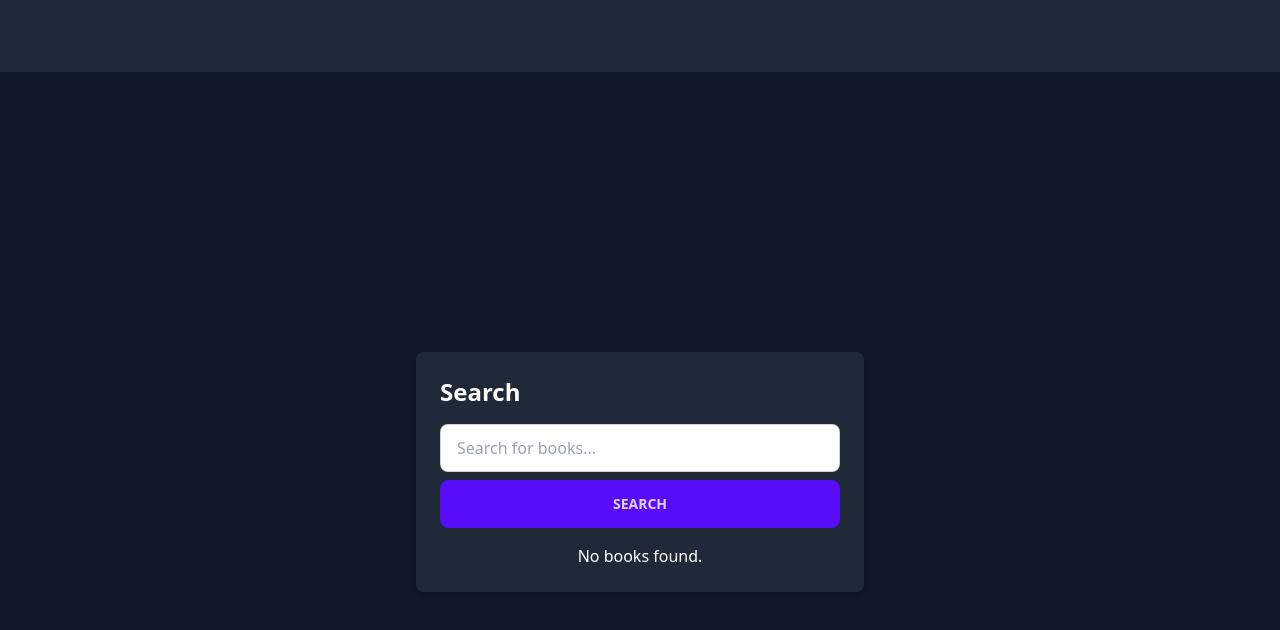
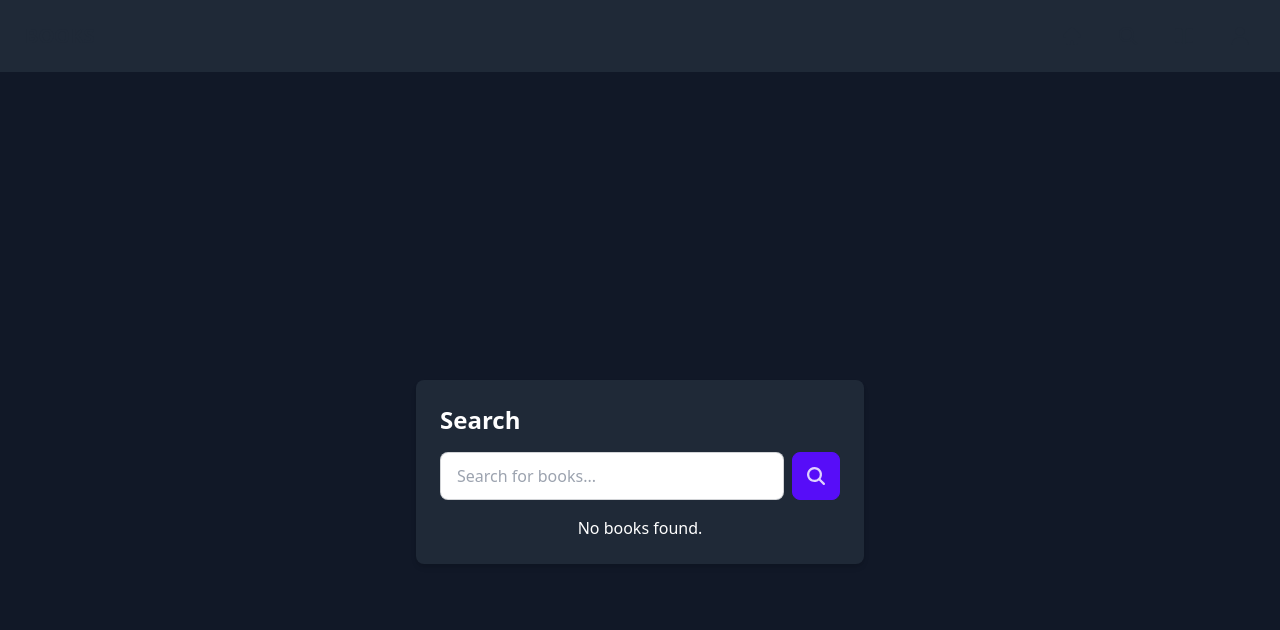
Before and after one commit to sabieber/books, a Vue app in the folder frontend/: page /search in a window 1280 px wide. Shown: the top 630 px of the page. Built offline with nearby package versions, Linux system fonts and the light colour scheme; sample sign-in values are in the browser's storage.

Commit message:
Improve look and behaviour of search input

```diff
--- a/frontend/src/views/SearchView.vue
+++ b/frontend/src/views/SearchView.vue
@@ -4,9 +4,11 @@
       <div class="flex justify-between items-center mb-4">
         <h2 class="text-2xl font-semibold text-white">Search</h2>
       </div>
-      <div class="form-control mb-4">
-        <input type="text" v-model="query" class="input input-bordered" placeholder="Search for books..." />
-        <button class="btn btn-primary mt-2" @click="searchBooks">Search</button>
+      <div class="form-control mb-4 flex flex-row">
+        <input type="text" v-model="query" class="input input-bordered flex-grow" placeholder="Search for books..." @keyup.enter="searchBooks" />
+        <button class="btn btn-square btn-primary ml-2" @click="searchBooks">
+          <MagnifyingGlassIcon class="size-6"/>
+        </button>
       </div>
       <div v-if="loading" class="flex justify-center">
         <span class="loading loading-spinner loading-lg"></span>
@@ -28,8 +30,10 @@
 <script lang="ts">
 import { defineComponent } from 'vue';
 import { useRouter, useRoute } from 'vue-router';
+import {MagnifyingGlassIcon} from "@heroicons/vue/16/solid";
 
 export default defineComponent({
+  components: {MagnifyingGlassIcon},
   data() {
     return {
       query: '',
```
